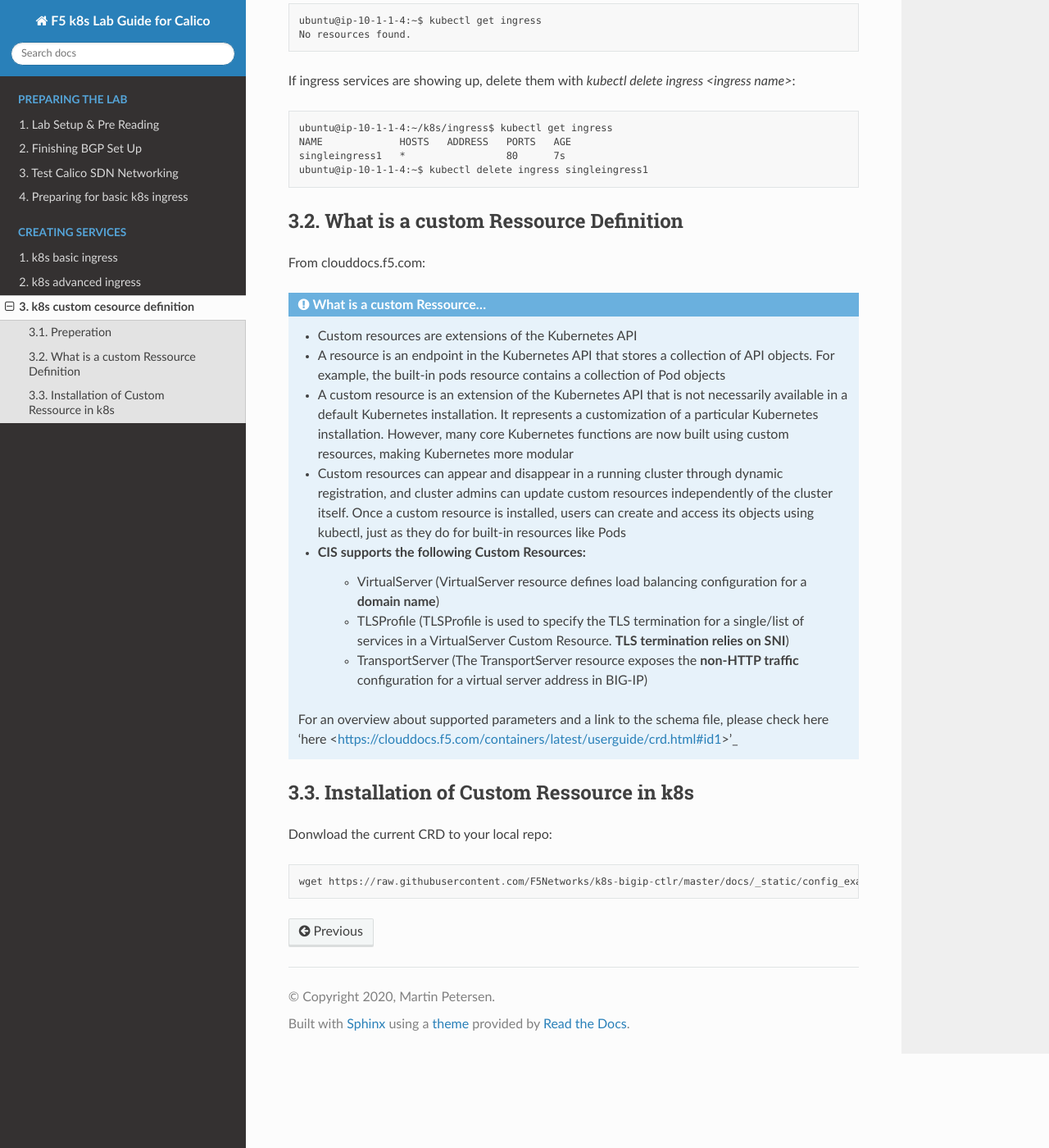
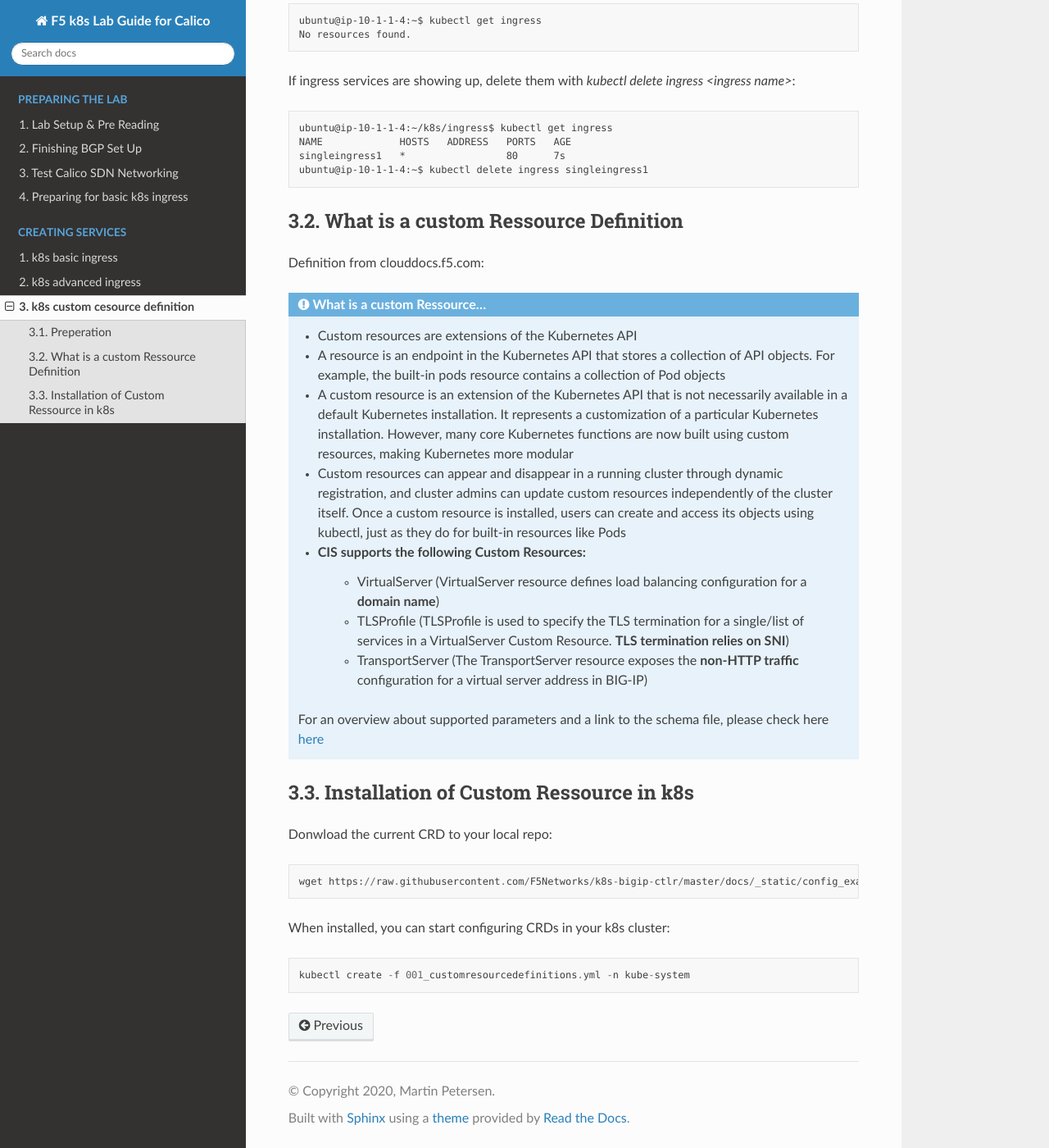
Before and after one commit to de1chk1nd/F5k8sCalicoLab, a Sphinx documentation site: the page built from docs/source/crd.rst, in a window 1280 px wide and 1400 px high, scrolled down 260 px. Shown: the whole window at 82% size. Built offline with Sphinx 7.4.7 and the Read the Docs theme 2.0.0, drawn with Linux system fonts in a browser that asks for light colours.

Commit message:
20201023-8

```diff
--- a/docs/source/crd.rst
+++ b/docs/source/crd.rst
@@ -37,7 +37,7 @@ If ingress services are showing up, delete them with *kubectl delete ingress <in
 What is a custom Ressource Definition
 -------------------------------------
 
-From clouddocs.f5.com:
+Definition from clouddocs.f5.com:
 
 .. admonition:: What is a custom Ressource...
 
@@ -50,7 +50,8 @@ From clouddocs.f5.com:
       * TLSProfile (TLSProfile is used to specify the TLS termination for a single/list of services in a VirtualServer Custom Resource. **TLS termination relies on SNI**)
       * TransportServer (The TransportServer resource exposes the **non-HTTP traffic** configuration for a virtual server address in BIG-IP)
 
-   For an overview about supported parameters and a link to the schema file, please check here 'here <https://clouddocs.f5.com/containers/latest/userguide/crd.html#id1>'_
+   For an overview about supported parameters and a link to the schema file, please check here `here <https://clouddocs.f5.com/containers/latest/userguide/crd.html#id1>`_
+
 
 
 
@@ -62,6 +63,11 @@ Donwload the current CRD to your local repo::
    wget https://raw.githubusercontent.com/F5Networks/k8s-bigip-ctlr/master/docs/_static/config_examples/crd/Install/customresourcedefinitions.yml -O /home/ubuntu/k8s/crd/001_customresourcedefinitions.yml
 
 
+When installed, you can start configuring CRDs in your k8s cluster::
+
+   kubectl create -f 001_customresourcedefinitions.yml -n kube-system
+
+
 
 
 .. toctree::
```
Also changed, not shown: 2 other files.
